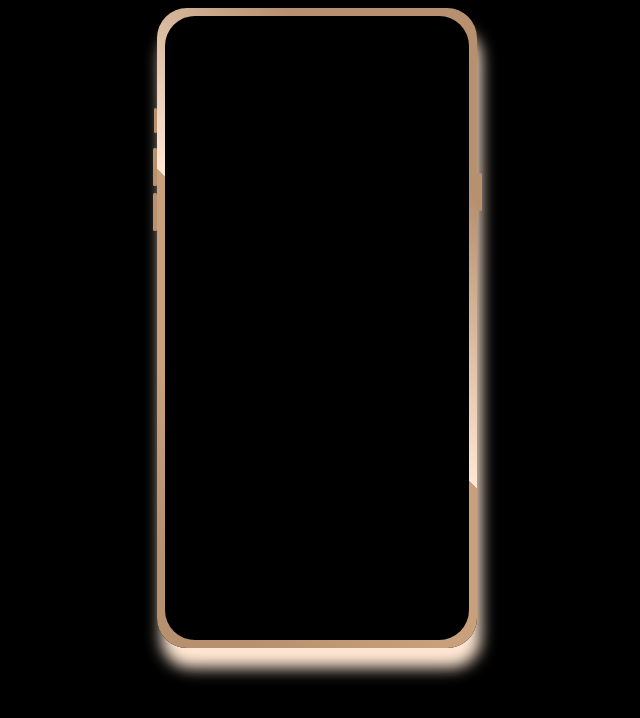
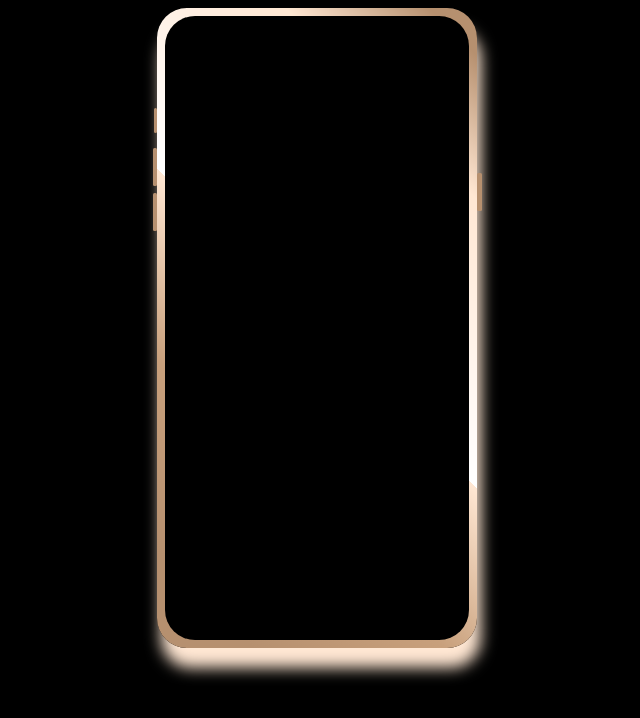
Before and after one commit to IH3ARTG0THS/iPhone-Model, a plain HTML site: page index.html in a window 1280 px wide. Shown: the whole page, without its empty margins (323-963 px from the left). Drawn offline with Linux system fonts and the light colour scheme.

Commit message:
Update main.css

```diff
--- a/main.css
+++ b/main.css
@@ -1,6 +1,8 @@
 body {
     background-color: black;
 }
+
+/* #C8A07C */
 
 .phone-base-gold {
     background: linear-gradient(
@@ -8,9 +10,9 @@ body {
     #b6906f 5%,
     #b6906f 10%,
     #C8A07C 30%,
-    #C8A07C 50%,
-    #ffe7d3 20%,
-    #b6906f 80%,
+    #ffe7d3 50%,
+    White 20%,
+    #ffe7d3 80%,
     #b6906f 95%
   );
     border-radius: 30px;
```
